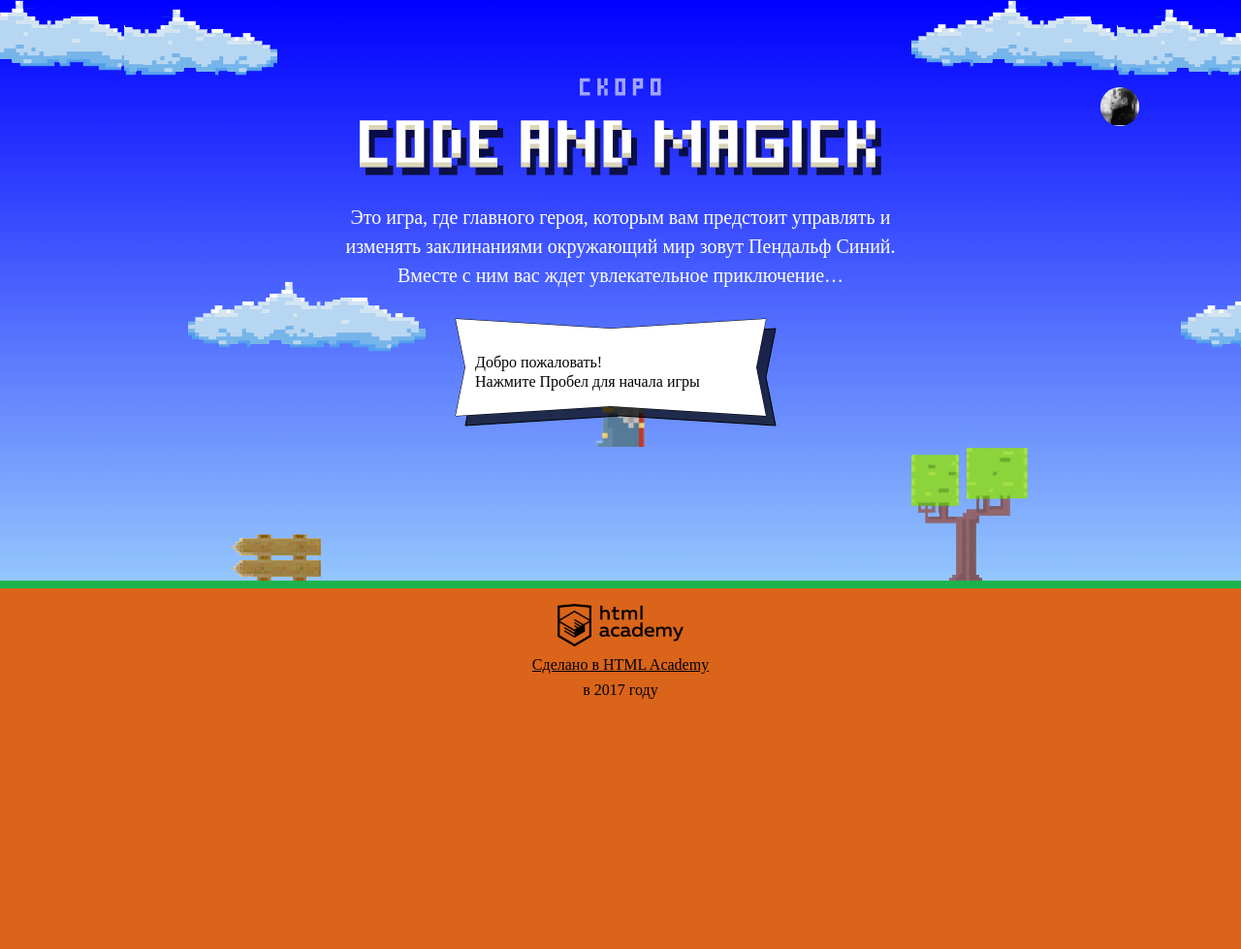
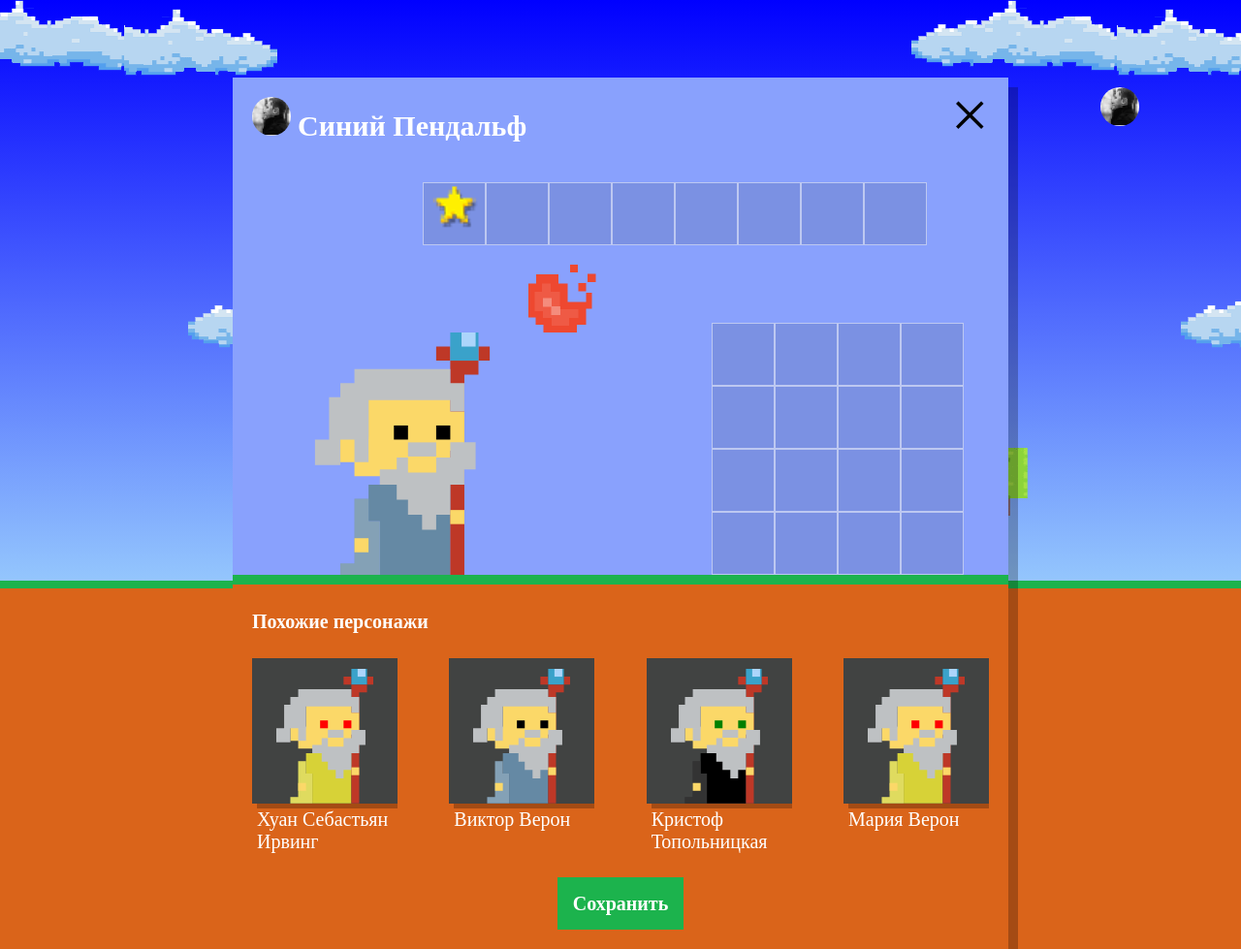
Before and after one commit to pavel-klimov/842877-code-and-magick, a website: page index.html in a window 1280 px wide. Shown: the whole page at 97% size. Before the commit the page ends 800 px from the top, so only its background shows below. Drawn offline with Linux system fonts and the light colour scheme; a web font is replaced by a local one.

Commit message:
module3-task1 first iteration

```diff
--- a/index.html
+++ b/index.html
@@ -207,6 +207,7 @@
 
 <script src="js/stat.js"></script>
 <script src="js/game.js"></script>
+<script src="js/setup.js"></script>
 
 </body>
 </html>
--- /dev/null
+++ b/js/setup.js
@@ -0,0 +1,54 @@
+'use strict';
+
+var MOCK_FIRST_NAME = ['Иван', 'Хуан Себастьян', 'Мария', 'Виктор', 'Кристоф', 'Люпита', 'Юлия', 'Вашингтон'];
+var MOCK_SECOND_NAME = ['да Марья', 'Верон', 'Мирабелла', 'Вальц', 'Онопко', 'Топольницкая', 'Нионго', 'Ирвинг'];
+var MOCK_COAT_COLOR = ['rgb(101, 137, 164)', 'rgb(241, 43, 107)', 'rgb(146, 100, 161)', 'rgb(56, 159, 117)', 'rgb(215, 210, 55)', 'rgb(0, 0, 0)'];
+var MOCK_EYES_COLOR = ['black', 'red', 'blue', 'yellow', 'green'];
+var WIZARD_NUMBERS = 4;
+
+var similarWizardTemplate = document.querySelector('#similar-wizard-template')
+    .content
+    .querySelector('.setup-similar-item');
+
+var getRandomIntFromInterval = function (min, max) {
+  return Math.floor(Math.random() * (max - min) + min);
+};
+
+var getRandomFromArray = function (array) {
+  return array[getRandomIntFromInterval(0, array.length)];
+};
+
+var getRandomWizard = function () {
+  return {
+    name: getRandomFromArray(MOCK_FIRST_NAME) + ' ' + getRandomFromArray(MOCK_SECOND_NAME),
+    coatColor: getRandomFromArray(MOCK_COAT_COLOR),
+    eyesColor: getRandomFromArray(MOCK_EYES_COLOR)
+  };
+};
+
+var getWizardsArray = function (numbers) {
+  var result = [];
+  for (var i = 0; i < numbers; i++) {
+    result[i] = getRandomWizard();
+  }
+  return result;
+};
+
+var getWizardElement = function (wizard) {
+  var wizardElement = similarWizardTemplate.cloneNode(true);
+  wizardElement.querySelector('.setup-similar-label').textContent = wizard.name;
+  wizardElement.querySelector('.wizard-coat').style.fill = wizard.coatColor;
+  wizardElement.querySelector('.wizard-eyes').style.fill = wizard.eyesColor;
+  return wizardElement;
+};
+
+document.querySelector('.setup').classList.remove('hidden');
+
+var wizardsArray = getWizardsArray(WIZARD_NUMBERS);
+var wizardElementsList = document.createDocumentFragment();
+for (var i = 0; i < WIZARD_NUMBERS; i++) {
+  wizardElementsList.appendChild(getWizardElement(wizardsArray[i]));
+}
+
+document.querySelector('.setup-similar-list').appendChild(wizardElementsList);
+document.querySelector('.setup-similar').classList.remove('hidden');
```
